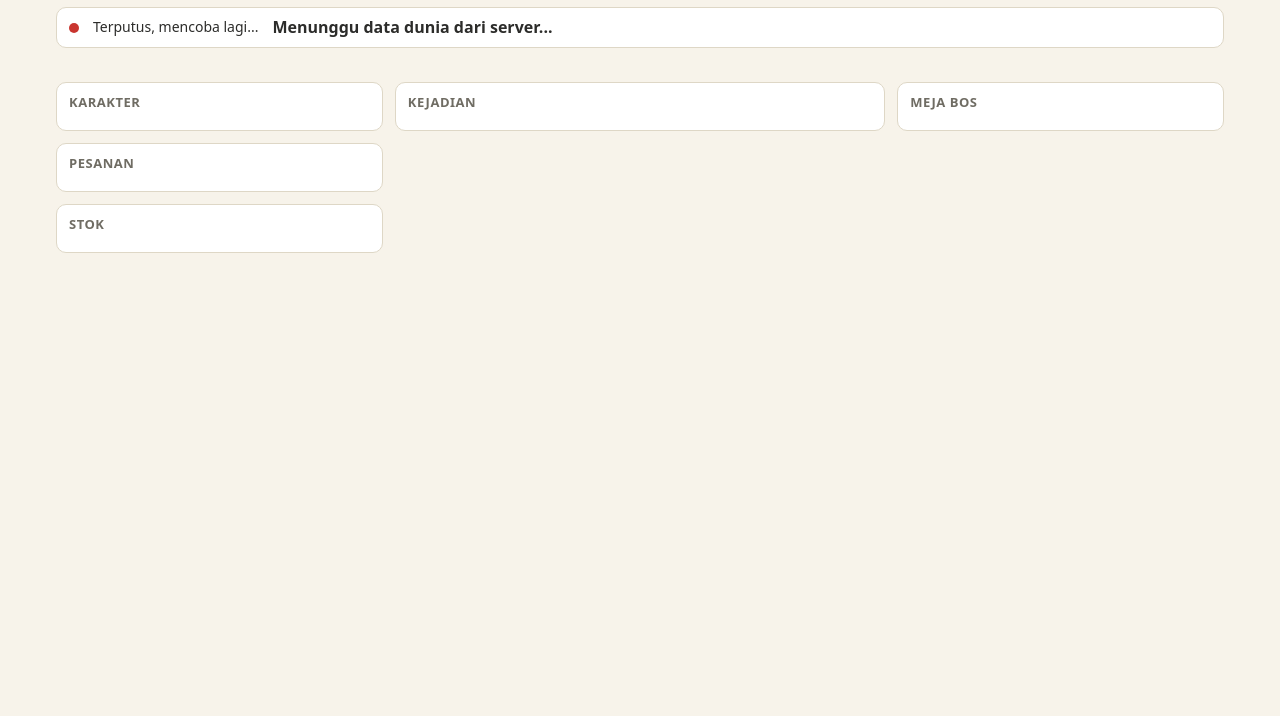
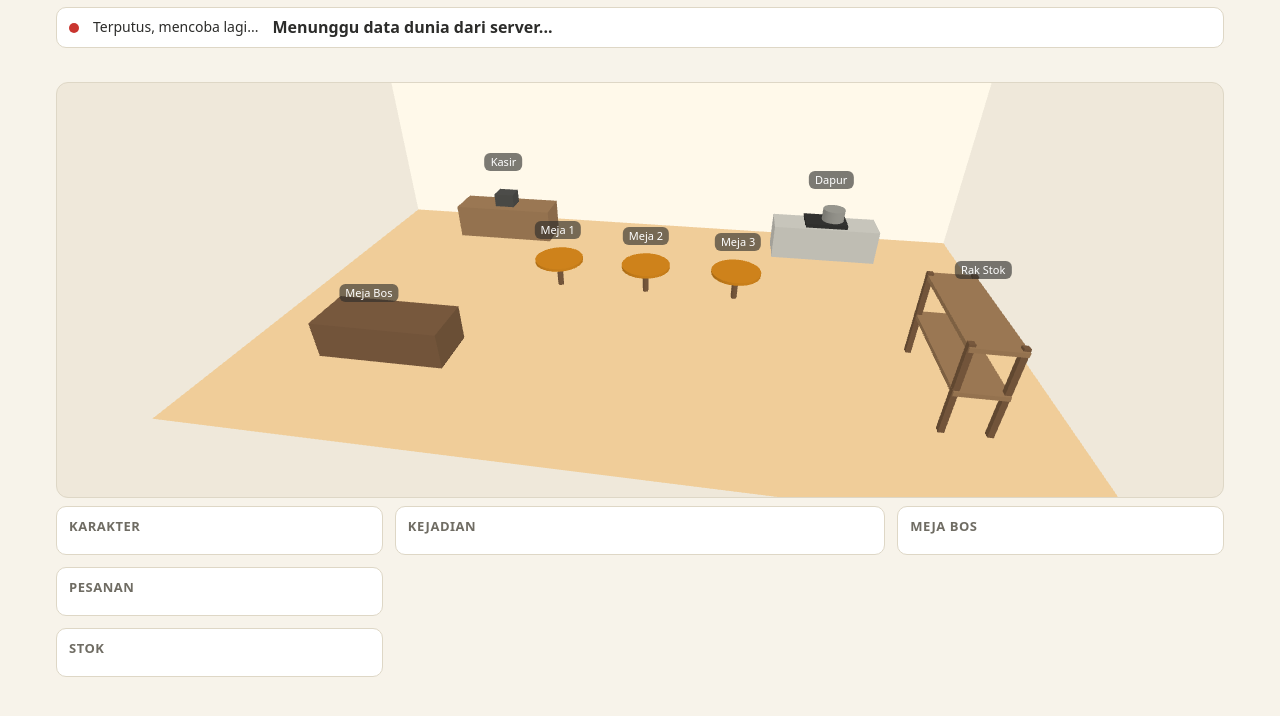
Before and after one commit to irwancannadys/Event-Driven-Generative-Agent, a website built with Vite: page packages/web/index.html in a window 1280 px wide. Shown: the part 48-764 px from the top of the page. Built offline with nearby package versions, Linux system fonts and the light colour scheme; no server answers; animation ran at ten frames a second.

Commit message:
feat(web): add the 3D room and camera

```diff
--- a/packages/web/src/app.ts
+++ b/packages/web/src/app.ts
@@ -1,7 +1,9 @@
 import { changeTime, decideReport } from './net/api';
 import { connect, type ConnectionStatus } from './net/connection';
 import { socketUrl } from './net/url';
+import { t } from './i18n';
 import { createPanels } from './panels/render';
+import { createScene } from './scene';
 import { applyMessage, type WorldState } from './state/world';
 
 /** How often the panels are redrawn, which keeps the virtual clock ticking between server messages. */
@@ -17,6 +19,13 @@ export function startApp(root: HTMLElement): void {
   });
   const draw = (): void => panels.update({ state, status, nowMs: performance.now() });
 
+  try {
+    createScene(panels.sceneSlot, () => state);
+  } catch (error) {
+    console.error('3D scene could not be made:', error);
+    panels.sceneSlot.textContent = t('scene.unavailable');
+  }
+
   connect(socketUrl(window.location), {
     onMessage(message) {
       state = applyMessage(state, message, performance.now());
--- a/packages/web/src/i18n/id.ts
+++ b/packages/web/src/i18n/id.ts
@@ -10,6 +10,8 @@ export const ID = {
   'clock.speed': 'kecepatan',
   'clock.paused': 'JEDA',
   'waiting.world': 'Menunggu data dunia dari server...',
+
+  'scene.unavailable': 'Tampilan 3D tidak bisa dibuat di browser ini. Panel tetap jalan.',
 
   'panel.agents': 'Karakter',
   'panel.orders': 'Pesanan',
--- a/packages/web/src/panels/render.ts
+++ b/packages/web/src/panels/render.ts
@@ -33,6 +33,8 @@ export interface PanelInput {
 
 export interface Panels {
   update(input: PanelInput): void;
+  /** An empty place between the strip and the panels, for the 3D picture. */
+  sceneSlot: HTMLElement;
 }
 
 const NOTICE_MS = 5000;
@@ -82,7 +84,8 @@ export function createPanels(root: HTMLElement, actions: PanelActions): Panels {
     el('div', 'column', boss.root),
   );
 
-  root.replaceChildren(el('h1', '', t('app.title')), strip, notice, columns);
+  const sceneSlot = el('section', 'scene-slot');
+  root.replaceChildren(el('h1', '', t('app.title')), strip, notice, sceneSlot, columns);
 
   const drawControls = (paused: boolean, speed: number, enabled: boolean): void => {
     const button = (label: string, className: string, onClick: () => void): HTMLButtonElement => {
@@ -157,6 +160,7 @@ export function createPanels(root: HTMLElement, actions: PanelActions): Panels {
   };
 
   const panels: Panels = {
+    sceneSlot,
     update(input) {
       latest = input;
       const { state, status, nowMs } = input;
--- /dev/null
+++ b/packages/web/src/scene/camera.ts
@@ -0,0 +1,31 @@
+// The camera of the room: from above and the front, turned a little left or right by dragging. The maths
+// is kept apart from Three.js and from the DOM so that it can be tested.
+
+export const CAMERA_FOV = 40;
+export const CAMERA_RADIUS = 13;
+export const CAMERA_HEIGHT = 8;
+/** The camera looks at this point of the room. */
+export const CAMERA_TARGET = { x: 0, y: 0.6, z: 0.5 } as const;
+/** How far the camera may swing to either side, in radians. */
+export const AZIMUTH_LIMIT = 0.5;
+export const AZIMUTH_START = 0.15;
+/** Radians of swing per pixel of dragging. */
+export const DRAG_SPEED = 0.005;
+
+export function clampAzimuth(azimuth: number): number {
+  return Math.max(-AZIMUTH_LIMIT, Math.min(AZIMUTH_LIMIT, azimuth));
+}
+
+export function cameraPosition(azimuth: number): { x: number; y: number; z: number } {
+  const clamped = clampAzimuth(azimuth);
+  return {
+    x: CAMERA_RADIUS * Math.sin(clamped),
+    y: CAMERA_HEIGHT,
+    z: CAMERA_RADIUS * Math.cos(clamped),
+  };
+}
+
+/** Dragging to the right swings the room to the right, as if it is grabbed. */
+export function dragAzimuth(azimuth: number, dxPixels: number): number {
+  return clampAzimuth(azimuth - dxPixels * DRAG_SPEED);
+}
--- /dev/null
+++ b/packages/web/src/scene/index.ts
@@ -0,0 +1,121 @@
+import { AmbientLight, DirectionalLight, PerspectiveCamera, Scene, WebGLRenderer } from 'three';
+import { STATION_NAME_ID } from '@cafe/core';
+import type { WorldState } from '../state/world';
+import { AZIMUTH_START, CAMERA_FOV, CAMERA_TARGET, cameraPosition, dragAzimuth } from './camera';
+import { LabelLayer } from './labels';
+import { projectToScreen } from './projection';
+import { FURNITURE } from './registry';
+import { buildRoom } from './room';
+
+// The 3D picture of the cafe (decisions 027 and 028). It only reads the state of the world and draws it:
+// every frame the picture is worked out from the state and the virtual time, nothing is remembered between
+// frames except the camera angle that the boss chose by dragging.
+
+export interface SceneHandle {
+  dispose(): void;
+}
+
+/** Labels above the furniture: (text, x, height, z). */
+const STATION_LABELS: [string, number, number, number][] = [
+  [STATION_NAME_ID.cashier, FURNITURE.cashierDesk.x, 2.1, FURNITURE.cashierDesk.z],
+  [STATION_NAME_ID.kitchen, FURNITURE.kitchen.x, 2.1, FURNITURE.kitchen.z],
+  [STATION_NAME_ID.stock_shelf, FURNITURE.shelf.x, 2.7, FURNITURE.shelf.z],
+  [STATION_NAME_ID.boss_desk, FURNITURE.bossDesk.x, 1.5, FURNITURE.bossDesk.z + 0.4],
+  ...FURNITURE.tables.map((table, index): [string, number, number, number] => [
+    STATION_NAME_ID[`table_${index + 1}` as 'table_1'],
+    table.x,
+    1.4,
+    table.z,
+  ]),
+];
+
+/** Builds the scene inside `container` and starts drawing. Throws when the browser has no WebGL. */
+export function createScene(
+  container: HTMLElement,
+  getState: () => WorldState | undefined,
+): SceneHandle {
+  const renderer = new WebGLRenderer({ antialias: true, alpha: true });
+  renderer.setPixelRatio(Math.min(window.devicePixelRatio || 1, 2));
+  container.append(renderer.domElement);
+
+  const scene = new Scene();
+  // Lights are physically based since three r155: the intensities of the prototype (0.8 and 0.6, made for
+  // r128) are multiplied by pi to give the same brightness.
+  scene.add(new AmbientLight(0xffffff, 0.8 * Math.PI));
+  const sun = new DirectionalLight(0xffffff, 0.6 * Math.PI);
+  sun.position.set(5, 12, 9);
+  scene.add(sun);
+
+  const room = buildRoom();
+  scene.add(room.group);
+
+  const camera = new PerspectiveCamera(CAMERA_FOV, 1, 0.1, 100);
+  let azimuth = AZIMUTH_START;
+  const aim = (): void => {
+    const position = cameraPosition(azimuth);
+    camera.position.set(position.x, position.y, position.z);
+    camera.lookAt(CAMERA_TARGET.x, CAMERA_TARGET.y, CAMERA_TARGET.z);
+  };
+  aim();
+
+  const labels = new LabelLayer(container, 'scene-label');
+  for (const [text] of STATION_LABELS) labels.set(`station:${text}`, text, 'station');
+
+  let width = 1;
+  let height = 1;
+  const resize = (): void => {
+    width = Math.max(1, container.clientWidth);
+    height = Math.max(1, container.clientHeight);
+    renderer.setSize(width, height);
+    camera.aspect = width / height;
+    camera.updateProjectionMatrix();
+  };
+  resize();
+  const observer = new ResizeObserver(resize);
+  observer.observe(container);
+
+  // Dragging swings the camera a little to either side.
+  let dragFrom: number | undefined;
+  const onDown = (event: PointerEvent): void => {
+    dragFrom = event.clientX;
+    container.classList.add('dragging');
+  };
+  const onMove = (event: PointerEvent): void => {
+    if (dragFrom === undefined) return;
+    azimuth = dragAzimuth(azimuth, event.clientX - dragFrom);
+    dragFrom = event.clientX;
+    aim();
+  };
+  const onUp = (): void => {
+    dragFrom = undefined;
+    container.classList.remove('dragging');
+  };
+  container.addEventListener('pointerdown', onDown);
+  window.addEventListener('pointermove', onMove);
+  window.addEventListener('pointerup', onUp);
+
+  let frame = 0;
+  const draw = (): void => {
+    frame = requestAnimationFrame(draw);
+    void getState(); // the characters and the shelf are drawn from this state in the next steps
+    for (const [text, x, y, z] of STATION_LABELS) {
+      const at = projectToScreen(camera, { x, y, z }, width, height);
+      labels.place(`station:${text}`, at.x, at.y, at.visible);
+    }
+    renderer.render(scene, camera);
+  };
+  draw();
+
+  return {
+    dispose() {
+      cancelAnimationFrame(frame);
+      observer.disconnect();
+      container.removeEventListener('pointerdown', onDown);
+      window.removeEventListener('pointermove', onMove);
+      window.removeEventListener('pointerup', onUp);
+      labels.clear();
+      renderer.dispose();
+      renderer.domElement.remove();
+    },
+  };
+}
--- /dev/null
+++ b/packages/web/src/scene/labels.ts
@@ -0,0 +1,38 @@
+/**
+ * Text labels above things in the room. They are DOM elements laid over the picture and moved to where
+ * the 3D point lands on the screen, so the text stays sharp and can be styled with CSS.
+ */
+export class LabelLayer {
+  private readonly labels = new Map<string, HTMLElement>();
+
+  constructor(
+    private readonly container: HTMLElement,
+    private readonly className: string,
+  ) {}
+
+  /** Makes the label for `id` if it is not there yet, and gives it its text. */
+  set(id: string, text: string, extraClass = ''): void {
+    let label = this.labels.get(id);
+    if (!label) {
+      label = document.createElement('div');
+      this.labels.set(id, label);
+      this.container.append(label);
+    }
+    const className = `${this.className} ${extraClass}`.trim();
+    if (label.className !== className) label.className = className;
+    if (label.textContent !== text) label.textContent = text;
+  }
+
+  place(id: string, x: number, y: number, visible: boolean): void {
+    const label = this.labels.get(id);
+    if (!label) return;
+    label.style.display = visible ? '' : 'none';
+    label.style.left = `${x}px`;
+    label.style.top = `${y}px`;
+  }
+
+  clear(): void {
+    for (const label of this.labels.values()) label.remove();
+    this.labels.clear();
+  }
+}
--- /dev/null
+++ b/packages/web/src/scene/projection.ts
@@ -0,0 +1,20 @@
+import { Vector3, type Camera } from 'three';
+
+/**
+ * Where a point of the room lands on the screen, for the labels above characters and stations.
+ * `visible` is false for a point behind the camera.
+ */
+export function projectToScreen(
+  camera: Camera,
+  point: { x: number; y: number; z: number },
+  width: number,
+  height: number,
+): { x: number; y: number; visible: boolean } {
+  camera.updateMatrixWorld();
+  const projected = new Vector3(point.x, point.y, point.z).project(camera);
+  return {
+    x: ((projected.x + 1) / 2) * width,
+    y: ((1 - projected.y) / 2) * height,
+    visible: projected.z < 1,
+  };
+}
--- /dev/null
+++ b/packages/web/src/scene/registry.ts
@@ -0,0 +1,53 @@
+import type { AgentId, StationId } from '@cafe/core';
+
+// Where the stations are in the room. This is the only place with coordinates (decision 002): the
+// domain only knows station ids. Units are those of Three.js, x to the right and z towards the camera,
+// from the layout in docs/reference/. The points are where a character stands, chosen so that the
+// distances on screen stay close to the walk times of the domain (a test keeps them within 50%).
+
+export interface Spot {
+  x: number;
+  z: number;
+  /** `rotation.y` that makes the character face its work. */
+  facing: number;
+}
+
+export const STATION_SPOTS: Record<StationId, Spot> = {
+  cashier: { x: -5.4, z: -2.2, facing: -Math.PI / 2 }, // behind the desk, facing the queue on the left
+  kitchen: { x: 5, z: -2.2, facing: Math.PI }, // in front of the stove
+  stock_shelf: { x: 6, z: 3.4, facing: Math.PI / 2 }, // facing the shelf on the right
+  boss_desk: { x: -4.6, z: 4.4, facing: Math.PI }, // where a report is handed in, facing the desk
+  table_1: { x: -2.4, z: 0.9, facing: Math.PI },
+  table_2: { x: 0, z: 0.9, facing: Math.PI },
+  table_3: { x: 2.4, z: 0.9, facing: Math.PI },
+};
+
+/** Four characters can be at the boss desk, so each has its own place along the desk. */
+const BOSS_DESK_X: Record<AgentId, number> = {
+  cashier: -6,
+  cook: -5,
+  stock_admin: -4.2,
+  waiter: -3.3,
+};
+
+/** Where `agent` stands at `station`. */
+export function standingPoint(station: StationId, agent: AgentId): Spot {
+  const spot = STATION_SPOTS[station];
+  return station === 'boss_desk' ? { ...spot, x: BOSS_DESK_X[agent] } : spot;
+}
+
+/** The furniture, for the room and for the labels above it. */
+export const FURNITURE = {
+  cashierDesk: { x: -5, z: -3.6 },
+  kitchen: { x: 5, z: -3.6 },
+  shelf: { x: 6.9, z: 2.6 },
+  bossDesk: { x: -5.5, z: 3 },
+  tables: [
+    { x: -2.4, z: -0.5 },
+    { x: 0, z: -0.5 },
+    { x: 2.4, z: -0.5 },
+  ],
+} as const;
+
+/** The boss sits at his desk and does not move (he is you). */
+export const BOSS_SPOT: Spot = { x: -5.5, z: 1.7, facing: 0 };
--- /dev/null
+++ b/packages/web/src/scene/room.ts
@@ -0,0 +1,142 @@
+import {
+  BoxGeometry,
+  CylinderGeometry,
+  Group,
+  Mesh,
+  MeshLambertMaterial,
+  PlaneGeometry,
+  type BufferGeometry,
+} from 'three';
+import { FURNITURE } from './registry';
+
+// The room, from primitives (brief section 11): floor, wall, the desks and the shelf. Sizes and colours
+// follow the layout in docs/reference/. Nothing here moves or decides anything; the parts that change
+// with the world (the pot, the boxes on the shelf, the papers on the boss desk) are handed back as groups
+// for the scene to fill.
+
+const COLORS = {
+  floor: 0xd9b98a,
+  wall: 0xf1ebdd,
+  woodLight: 0x8b6b4a,
+  woodDark: 0x6b4f36,
+  metal: 0x444441,
+  counter: 0xb4b2a9,
+  stove: 0x2c2c2a,
+  pot: 0x888780,
+  tableTop: 0xba7517,
+};
+
+export interface Room {
+  group: Group;
+  /** The pot on the stove, which wobbles while the cook is cooking. */
+  pot: Mesh;
+  /** The boxes on the stock shelf are put here. */
+  shelfBoxes: Group;
+  /** The papers on the boss desk are put here. */
+  reportPapers: Group;
+}
+
+function part(
+  name: string,
+  geometry: BufferGeometry,
+  color: number,
+  x: number,
+  y: number,
+  z: number,
+): Mesh {
+  const mesh = new Mesh(geometry, new MeshLambertMaterial({ color }));
+  mesh.name = name;
+  mesh.position.set(x, y, z);
+  return mesh;
+}
+
+const box = (
+  name: string,
+  w: number,
+  h: number,
+  d: number,
+  color: number,
+  x: number,
+  y: number,
+  z: number,
+) => part(name, new BoxGeometry(w, h, d), color, x, y, z);
+
+export function buildRoom(): Room {
+  const group = new Group();
+  group.name = 'room';
+
+  const floor = part('floor', new PlaneGeometry(18, 11), COLORS.floor, 0, 0, 0.5);
+  floor.rotation.x = -Math.PI / 2;
+  group.add(floor, box('wall', 18, 5, 0.15, COLORS.wall, 0, 2.5, -5));
+
+  // Cashier desk with the till
+  const { cashierDesk, kitchen, shelf, bossDesk, tables } = FURNITURE;
+  group.add(
+    box('cashier-desk', 3, 1, 1, COLORS.woodLight, cashierDesk.x, 0.5, cashierDesk.z),
+    box('till', 0.6, 0.4, 0.5, COLORS.metal, cashierDesk.x, 1.2, cashierDesk.z),
+  );
+
+  // Kitchen counter, stove and pot
+  const pot = part(
+    'pot',
+    new CylinderGeometry(0.32, 0.32, 0.35, 20),
+    COLORS.pot,
+    kitchen.x + 0.2,
+    1.3,
+    kitchen.z,
+  );
+  group.add(
+    box('kitchen-counter', 3, 1, 1, COLORS.counter, kitchen.x, 0.5, kitchen.z),
+    box('stove', 1.2, 0.12, 0.8, COLORS.stove, kitchen.x, 1.06, kitchen.z),
+    pot,
+  );
+
+  // Boss desk, and the place where the papers of the reports lie
+  group.add(box('boss-desk', 3, 0.9, 1.2, COLORS.woodDark, bossDesk.x, 0.45, bossDesk.z));
+  const reportPapers = new Group();
+  reportPapers.name = 'report-papers';
+  reportPapers.position.set(bossDesk.x, 0, bossDesk.z);
+  group.add(reportPapers);
+
+  // Stock shelf: two boards on four legs, and the group for the boxes
+  for (const [index, height] of [1, 2].entries()) {
+    group.add(
+      box(`shelf-board-${index + 1}`, 1, 0.1, 2.8, COLORS.woodLight, shelf.x, height, shelf.z),
+    );
+  }
+  for (const dx of [-0.45, 0.45]) {
+    for (const dz of [-1.3, 1.3]) {
+      group.add(
+        box('shelf-leg', 0.12, 2.1, 0.12, COLORS.woodDark, shelf.x + dx, 1.05, shelf.z + dz),
+      );
+    }
+  }
+  const shelfBoxes = new Group();
+  shelfBoxes.name = 'shelf-boxes';
+  shelfBoxes.position.set(shelf.x, 0, shelf.z);
+  group.add(shelfBoxes);
+
+  // Three customer tables
+  for (const [index, table] of tables.entries()) {
+    group.add(
+      part(
+        `table-${index + 1}-top`,
+        new CylinderGeometry(0.65, 0.65, 0.08, 24),
+        COLORS.tableTop,
+        table.x,
+        0.78,
+        table.z,
+      ),
+      part(
+        `table-${index + 1}-leg`,
+        new CylinderGeometry(0.08, 0.08, 0.75, 12),
+        COLORS.woodDark,
+        table.x,
+        0.38,
+        table.z,
+      ),
+    );
+  }
+
+  return { group, pot, shelfBoxes, reportPapers };
+}
--- a/packages/web/src/style.css
+++ b/packages/web/src/style.css
@@ -264,3 +264,36 @@ button.reject {
   gap: 8px;
   margin-top: 8px;
 }
+
+.scene-slot {
+  position: relative;
+  height: clamp(320px, 52vh, 520px);
+  margin-top: 8px;
+  overflow: hidden;
+  border: 1px solid var(--line);
+  border-radius: 12px;
+  background: #efe8da;
+  color: #2c2c2a;
+  cursor: grab;
+  touch-action: none;
+  user-select: none;
+}
+.scene-slot.dragging {
+  cursor: grabbing;
+}
+.scene-slot canvas {
+  display: block;
+}
+.scene-label {
+  position: absolute;
+  transform: translate(-50%, -100%);
+  padding: 1px 6px;
+  border-radius: 6px;
+  font-size: 11px;
+  white-space: nowrap;
+  pointer-events: none;
+}
+.scene-label.station {
+  background: rgba(44, 44, 42, 0.62);
+  color: #fff;
+}
```
Also changed, not shown: packages/web/src/scene/camera.test.ts (added, +31 -0 lines), packages/web/src/scene/projection.test.ts (added, +36 -0 lines), packages/web/src/scene/registry.test.ts (added, +42 -0 lines), packages/web/src/scene/room.test.ts (added, +54 -0 lines).
